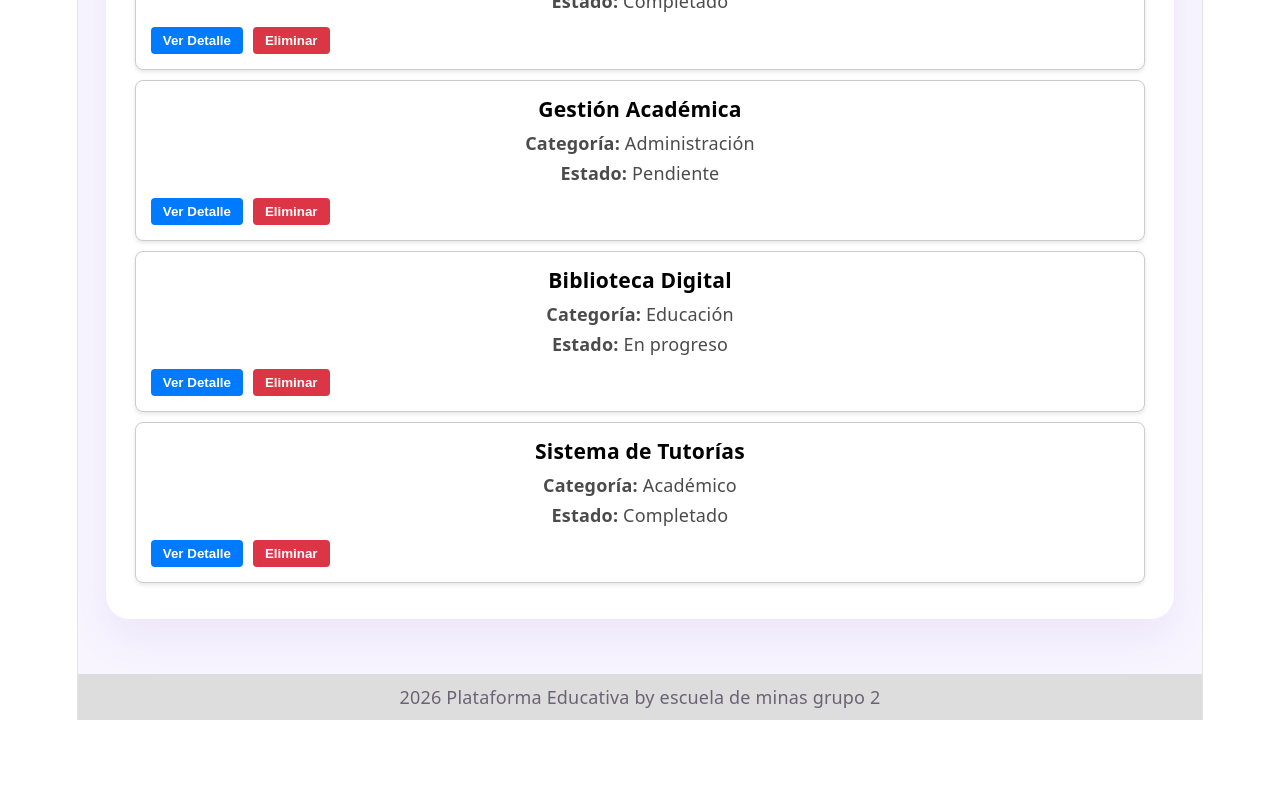
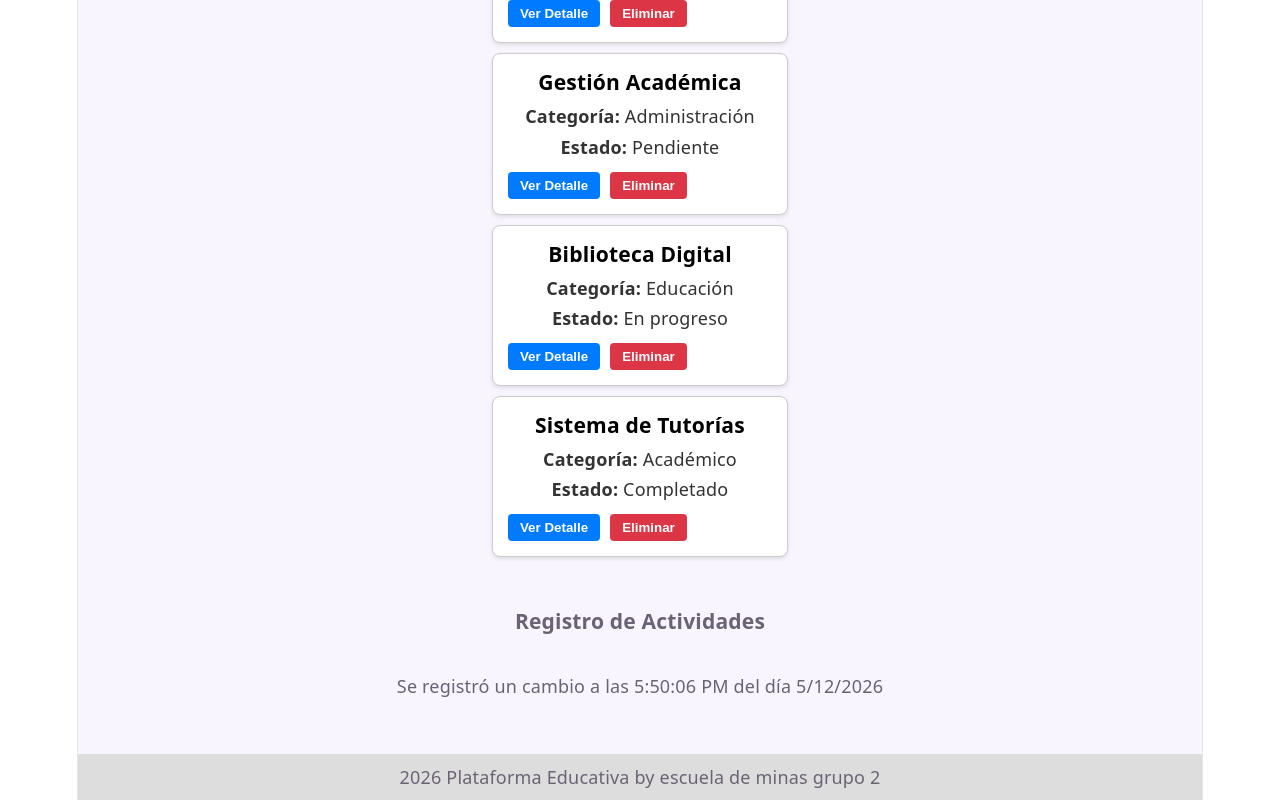
Before and after one commit to slendertroll777/pv_tp3_grupo2, a React (Vite) app: page / in a window 1280 px wide. Shown: the part 1872-2672 px from the top of the page. Before the commit the page ends 2592 px from the top, so only its background shows below. Built offline with nearby package versions, Linux system fonts and the light colour scheme.

Commit message:
agregamos el user efect y movemos algunas cosas, tambien renderizamos el condicional limpio Guanactolay  Franco

```diff
--- a/src/components/listaProyectos.jsx
+++ b/src/components/listaProyectos.jsx
@@ -1,4 +1,4 @@
-import { useState, useRef } from "react";
+import { useState, useRef, useEffect } from "react";
 import proyectoService from "../services/proyectoService";
 import ProyectoCard from "./ProyectoCard";
 import FormularioProyecto from "./FormularioProyecto";
@@ -7,13 +7,16 @@
 import '../assets/css/header.css';
 import '../assets/css/lista.css';
 import RegistroActividad from "./RegistroActividad";
+function ListaProyectos() {
 
-function ListaProyectos() {
     const [proyectos, setProyectos] = useState(
         proyectoService.obtenerProyectos()
     );
 
     const [busqueda, setBusqueda] = useState("");
+
+
+    const [ultimaFecha, setUltimaFecha] = useState(null);
 
     const [nuevoProyecto, setNuevoProyecto] = useState({
         titulo: "",
@@ -27,16 +30,27 @@
 
     const [proyectoSeleccionado, setProyectoSeleccionado] = useState(null);
 
-    const primeraCarga = useRef(true);
+    const esCargaInicial = useRef(true);
+
+    useEffect(() => {
+        if (esCargaInicial.current) {
+            esCargaInicial.current = false;
+            return;
+        }
+
+        setUltimaFecha(new Date());
+
+    }, [proyectos]);
 
     const handleBusqueda = (e) => {
         const texto = e.target.value;
         setBusqueda(texto);
-        setProyectos(proyectoService.buscarProyecto(texto)); // [cite: 44]
+
+        setProyectos(proyectoService.buscarProyecto(texto));
     };
 
     const handleEliminar = (id) => {
-        proyectoService.eliminarProyecto(id); // [cite: 43]
+        proyectoService.eliminarProyecto(id);
         setProyectos(proyectoService.obtenerProyectos());
         if (proyectoSeleccionado?.id === id) {
             setProyectoSeleccionado(null);
@@ -62,7 +76,6 @@
             titulo: nuevoProyecto.titulo,
             categoria: nuevoProyecto.categoria,
             estado: nuevoProyecto.estado,
-        // Guardamos lo que el usuario escribió en tus nuevos inputs:
             descripcionExtendida: [
                 nuevoProyecto.descripcion1 || "Sin descripción (Párrafo 1).",
                 nuevoProyecto.descripcion2 || "Sin descripción (Párrafo 2)."
@@ -80,7 +93,6 @@
         proyectoService.agregarProyecto(proyecto);
         setProyectos(proyectoService.obtenerProyectos());
 
-    // Limpiamos todo el formulario
         setNuevoProyecto({
             titulo: "",
             categoria: "",
@@ -91,10 +103,6 @@
             liderNombre: ""
         });
     };
-
-    setTimeout(() => {
-        primeraCarga.current = false;
-    }, 1000);
 
     return (
         <div className="cuerpo" style={{ display: "flex", flexDirection: "column", gap: "20px" }}>
@@ -114,7 +122,6 @@
             />
 
             <div style={{ display: "flex", gap: "20px", alignItems: "flex-start" }}>
-
                 <div style={{ flex: 1 }}>
                     {proyectos.length === 0 ? (
                         <p>No se encontraron proyectos</p>
@@ -140,11 +147,11 @@
                         />
                     </div>
                 )}
-
             </div>
 
-            {!primeraCarga.current && (
-                <RegistroActividad fecha={new Date()} />
+
+            {ultimaFecha && (
+                <RegistroActividad fecha={ultimaFecha} />
             )}
 
         </div>
```
Lines whose indentation alone changed are shown as unchanged.
